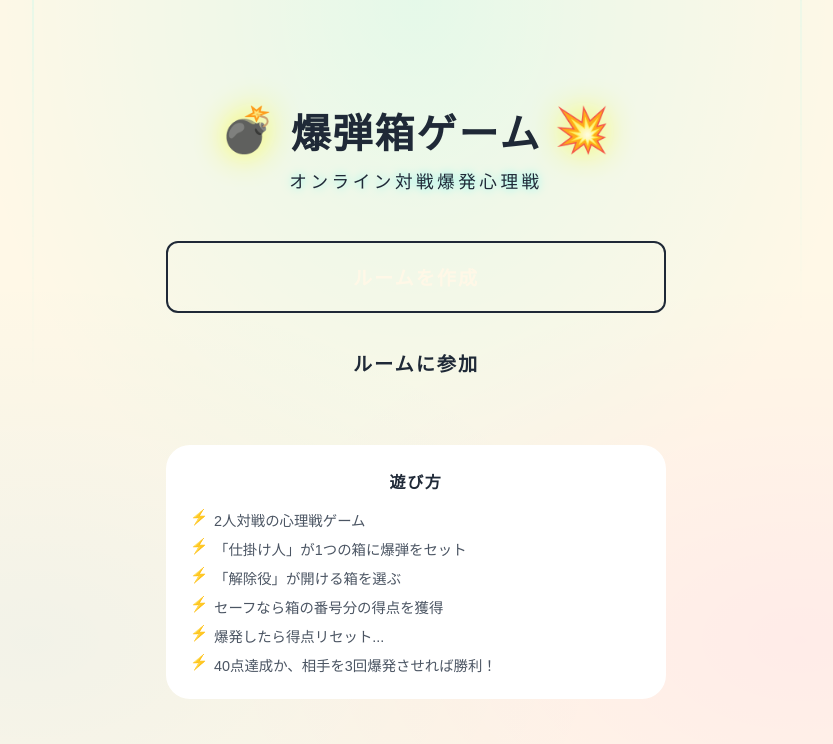
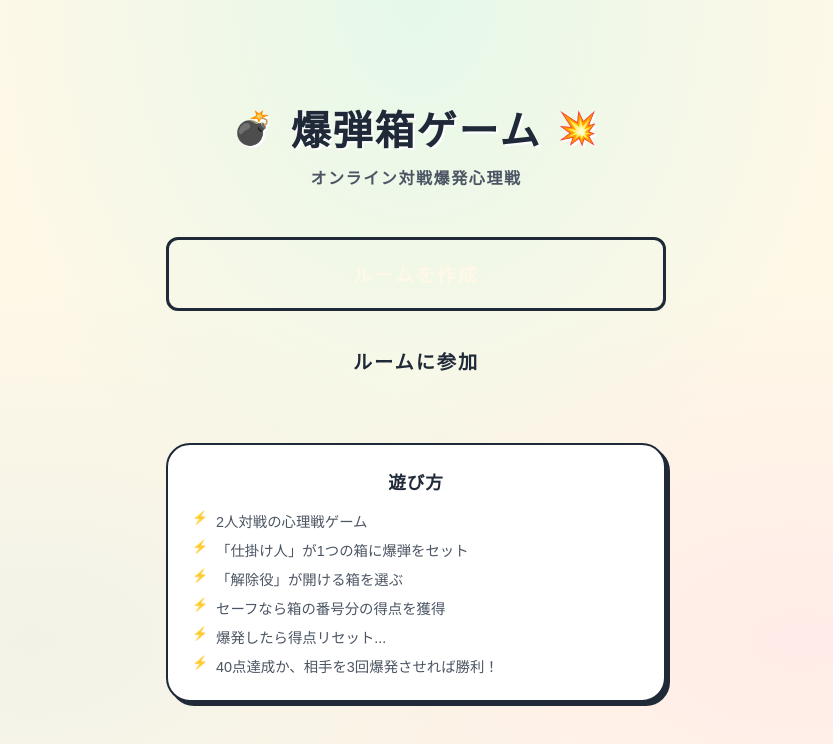
Before and after one commit to kusoget/bomb-box-game, a Next.js app: page /bomb-box-game/ in a window 1280 px wide. Shown: the top 744 px of the page, without its empty margins (224-1057 px from the left). Built offline with nearby package versions, Linux system fonts and the light colour scheme.

Commit message:
Refactor: Fix inconsistencies in input/button styling on Home page, applying full Pop theme rules

```diff
--- a/src/app/page.module.css
+++ b/src/app/page.module.css
@@ -8,52 +8,9 @@
   overflow: hidden;
 }
 
-/* 背景エフェクト */
+/* Background Effects - Removed Cyber Lines, kept simple or could add pop pattern */
 .bgEffect {
-  position: fixed;
-  inset: 0;
-  pointer-events: none;
-  overflow: hidden;
-}
-
-.electricLine {
-  position: absolute;
-  width: 2px;
-  height: 100%;
-  background: linear-gradient(180deg,
-      transparent 0%,
-      rgba(0, 255, 255, 0.3) 50%,
-      transparent 100%);
-  animation: electricMove 3s ease-in-out infinite;
-}
-
-.electricLine:nth-child(1) {
-  left: 20%;
-  animation-delay: 0s;
-}
-
-.electricLine:nth-child(2) {
-  left: 50%;
-  animation-delay: 1s;
-}
-
-.electricLine:nth-child(3) {
-  left: 80%;
-  animation-delay: 2s;
-}
-
-@keyframes electricMove {
-
-  0%,
-  100% {
-    opacity: 0;
-    transform: translateY(-100%);
-  }
-
-  50% {
-    opacity: 1;
-    transform: translateY(100%);
-  }
+  display: none;
 }
 
 .container {
@@ -62,52 +19,40 @@
   z-index: 1;
 }
 
-/* ロゴ */
+/* Logo */
 .logo {
   text-align: center;
   margin-bottom: 48px;
 }
 
 .title {
-  font-family: 'Orbitron', sans-serif;
+  font-family: 'Fredoka', sans-serif;
   font-size: 2.5rem;
-  font-weight: 900;
+  font-weight: 700;
   color: var(--text-primary);
   margin-bottom: 8px;
   display: flex;
   align-items: center;
   justify-content: center;
   gap: 16px;
+  /* Text Shadow for pop header */
+  text-shadow: 2px 2px 0 #fff;
 }
 
 .bolt {
-  color: var(--neon-yellow);
-  text-shadow: 0 0 30px rgba(255, 255, 0, 0.8);
-  animation: boltPulse 2s ease-in-out infinite;
-}
-
-@keyframes boltPulse {
-
-  0%,
-  100% {
-    transform: scale(1);
-    opacity: 1;
-  }
-
-  50% {
-    transform: scale(1.2);
-    opacity: 0.8;
-  }
+  font-size: 2rem;
+  animation: bounce 2s infinite;
 }
 
 .subtitle {
-  font-size: 1.1rem;
-  color: var(--neon-cyan);
-  text-shadow: 0 0 10px rgba(0, 255, 255, 0.5);
-  letter-spacing: 0.2em;
+  font-family: 'Quicksand', sans-serif;
+  font-size: 1rem;
+  font-weight: 700;
+  color: var(--text-secondary);
+  letter-spacing: 0.1em;
 }
 
-/* メニュー */
+/* Menu */
 .menu {
   display: flex;
   flex-direction: column;
@@ -119,17 +64,22 @@
   width: 100%;
   padding: 20px 32px;
   font-size: 1.2rem;
+  border-width: 3px;
+  /* Thicker border for main actions */
 }
 
-/* フォーム */
+/* Form */
 .formCard {
   margin-bottom: 48px;
+  background: var(--bg-card);
+  border: var(--border-main);
+  box-shadow: var(--shadow-pop);
 }
 
 .formTitle {
-  font-family: 'Orbitron', sans-serif;
+  font-family: 'Fredoka', sans-serif;
   font-size: 1.5rem;
-  color: var(--neon-cyan);
+  color: var(--text-primary);
   text-align: center;
   margin-bottom: 24px;
 }
@@ -141,30 +91,52 @@
 .label {
   display: block;
   font-size: 0.9rem;
-  color: var(--text-secondary);
+  font-weight: 700;
+  color: var(--text-primary);
   margin-bottom: 8px;
 }
 
 .input {
+  width: 100%;
+  padding: 12px 16px;
   font-size: 1.1rem;
+  font-family: 'Quicksand', sans-serif;
+  border: 2px solid var(--text-primary);
+  border-radius: var(--border-radius);
+  background: #fff;
+  color: var(--text-primary);
+  transition: all var(--transition-fast);
+}
+
+.input:focus {
+  outline: none;
+  box-shadow: 4px 4px 0 var(--text-primary);
+  transform: translate(-2px, -2px);
+}
+
+.input::placeholder {
+  color: var(--text-muted);
 }
 
 .roomCodeInput {
-  font-family: 'Orbitron', sans-serif;
+  font-family: 'Fredoka', sans-serif;
   font-size: 1.5rem;
-  letter-spacing: 0.3em;
+  letter-spacing: 0.2em;
   text-align: center;
   text-transform: uppercase;
 }
 
 .error {
-  color: var(--neon-red);
+  color: #fff;
+  font-weight: 700;
   font-size: 0.9rem;
   text-align: center;
   margin-bottom: 16px;
-  padding: 8px;
-  background: rgba(255, 51, 102, 0.1);
+  padding: 12px;
+  background: var(--pop-red);
+  border: 2px solid var(--text-primary);
   border-radius: var(--border-radius);
+  box-shadow: 2px 2px 0 var(--text-primary);
 }
 
 .formActions {
@@ -181,31 +153,35 @@
 
 .backButton {
   background: transparent;
-  color: var(--text-muted);
+  color: var(--text-secondary);
   font-size: 0.9rem;
+  font-weight: 700;
   padding: 8px;
   transition: color var(--transition-fast);
+  text-decoration: underline;
+  text-underline-offset: 4px;
 }
 
 .backButton:hover {
   color: var(--text-primary);
 }
 
-/* ルール */
+/* Rules */
 .rules {
   background: var(--bg-card);
-  border: var(--border-glow);
+  border: var(--border-main);
   border-radius: var(--border-radius-lg);
+  box-shadow: var(--shadow-pop);
   padding: 24px;
 }
 
 .rulesTitle {
-  font-family: 'Orbitron', sans-serif;
-  font-size: 1rem;
-  color: var(--neon-cyan);
+  font-family: 'Fredoka', sans-serif;
+  font-size: 1.1rem;
+  font-weight: 700;
+  color: var(--text-primary);
   margin-bottom: 16px;
   text-align: center;
-  letter-spacing: 0.1em;
 }
 
 .rulesList {
@@ -217,6 +193,7 @@
 
 .rulesList li {
   font-size: 0.9rem;
+  font-weight: 500;
   color: var(--text-secondary);
   padding-left: 24px;
   position: relative;
@@ -226,5 +203,5 @@
   content: '⚡';
   position: absolute;
   left: 0;
-  color: var(--neon-yellow);
+  font-size: 0.8rem;
 }
```
